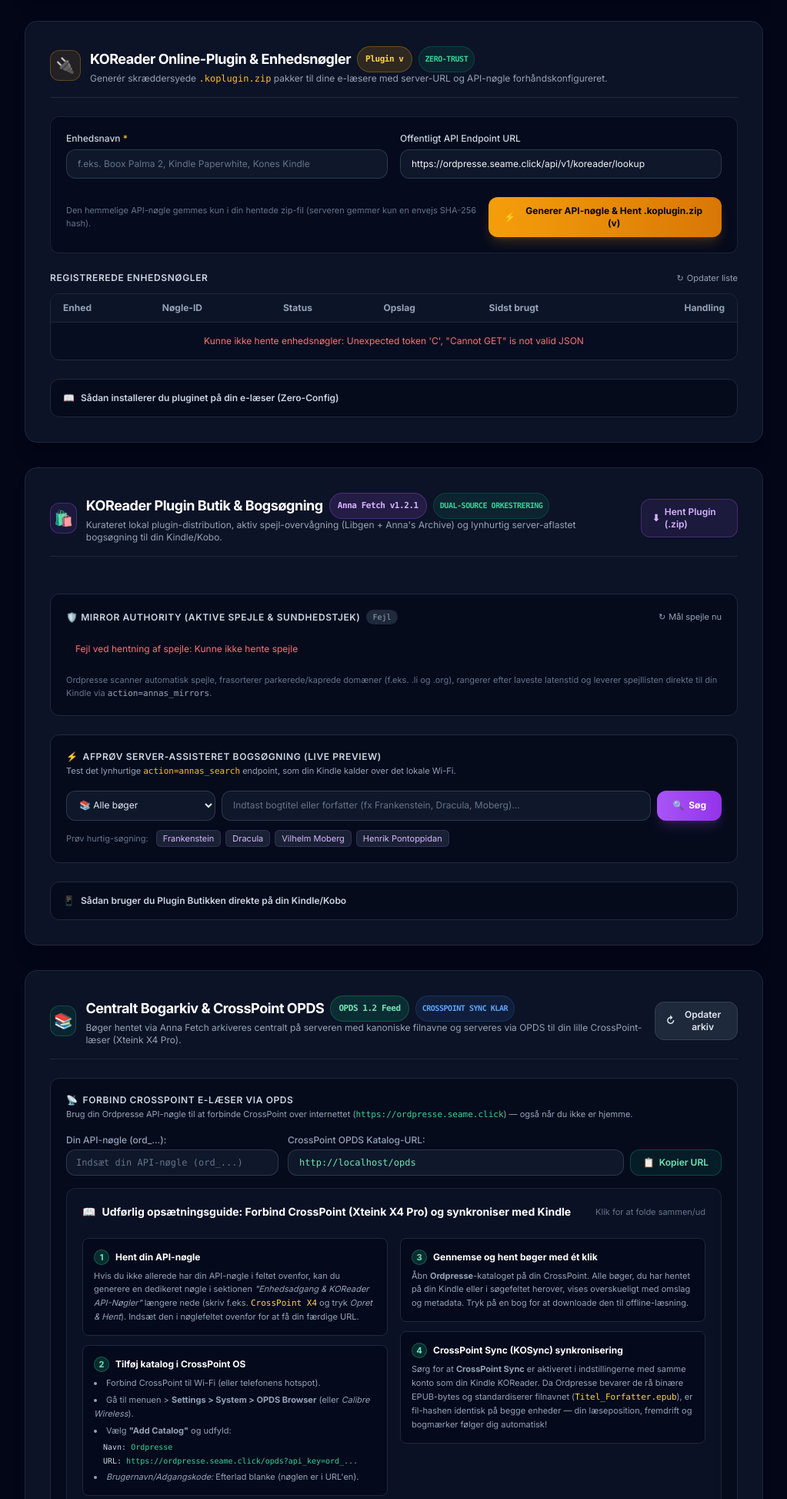
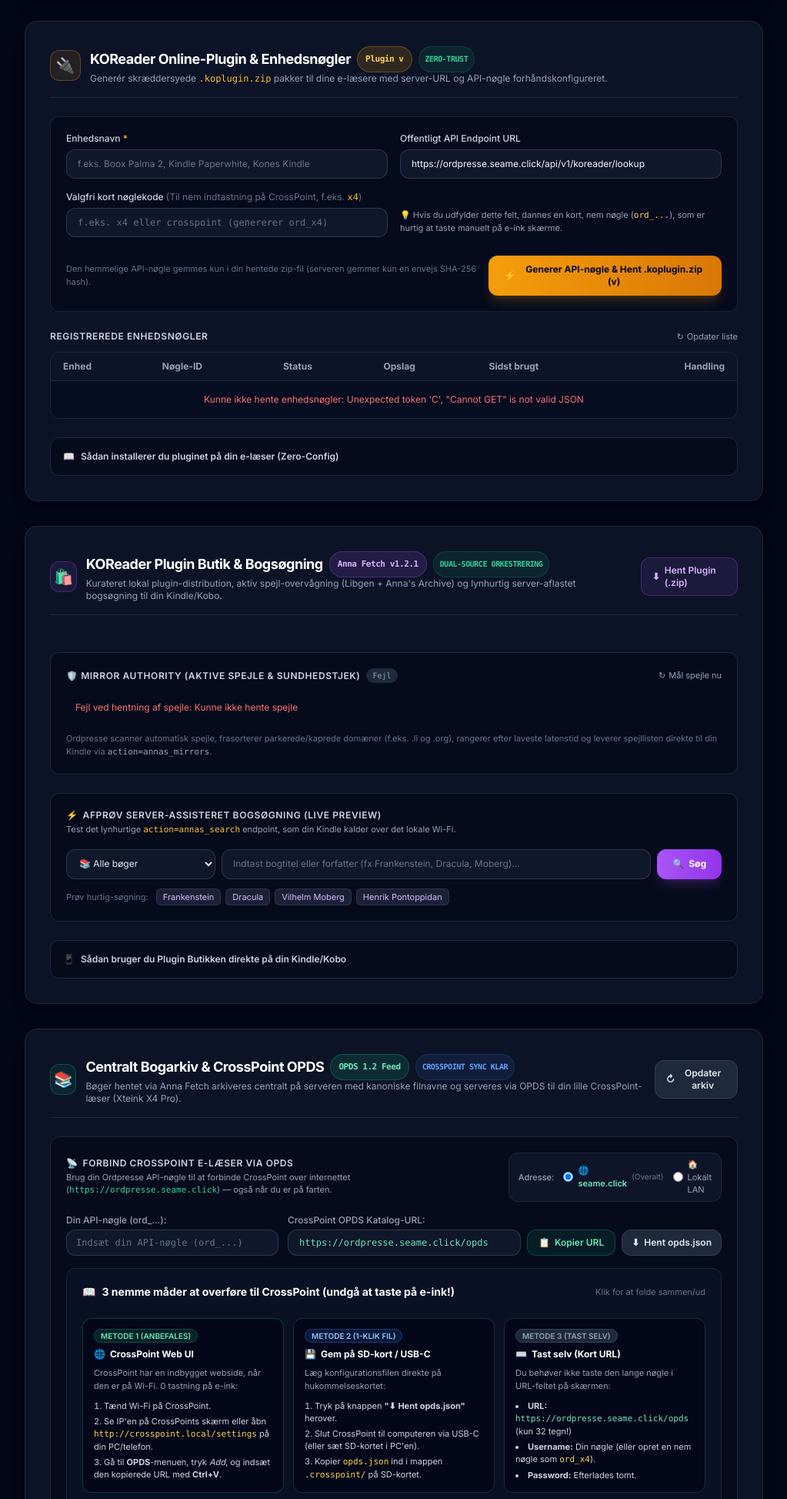
Before and after one commit to massovercharge/ordpresse, a Python web app: template src/ordpresse/web/templates/index.html in a window 1280 px wide. Shown: the part 2222-4169 px from the top of the page at 77% size, without its empty margins (128-1151 px from the left). Run offline with Jinja, Linux system fonts and the light colour scheme; the template is opened without the code that fills it, so the values that code supplies are empty; some libraries are stand-ins or nearby versions.

Commit message:
feat(crosspoint): add 1-click opds.json download, custom key support, and force public host default

```diff
--- a/src/ordpresse/web/app.py
+++ b/src/ordpresse/web/app.py
@@ -902,6 +902,7 @@
 class ProvisionKeyPayload(BaseModel):
     device_name: str = Field(..., min_length=1, max_length=100)
     endpoint_url: Optional[str] = "https://ordpresse.seame.click/api/v1/koreader/lookup"
+    custom_key: Optional[str] = None
 
 
 @app.get("/api/v1/koreader/lookup")
@@ -1127,7 +1128,7 @@
 
     endpoint_url = (payload.endpoint_url or "").strip() or "https://ordpresse.seame.click/api/v1/koreader/lookup"
     db = Database()
-    raw_key, key_row = db.create_api_key(name)
+    raw_key, key_row = db.create_api_key(name, custom_key=payload.custom_key)
     zip_bytes = build_koplugin_zip(name, raw_key, endpoint_url)
     slug = slugify_device_name(name)
 
--- a/src/ordpresse/web/templates/index.html
+++ b/src/ordpresse/web/templates/index.html
@@ -584,6 +584,23 @@
                     </div>
                 </div>
 
+                <div class="grid grid-cols-1 sm:grid-cols-2 gap-4">
+                    <div>
+                        <label for="custom-key-input" class="block text-xs font-medium text-slate-300 mb-1.5">
+                            Valgfri kort nøglekode <span class="text-slate-500 font-normal">(Til nem indtastning på CrossPoint, f.eks. <code class="text-amber-400 font-mono">x4</code>)</span>
+                        </label>
+                        <input
+                            type="text"
+                            id="custom-key-input"
+                            placeholder="f.eks. x4 eller crosspoint (genererer ord_x4)"
+                            class="w-full px-3.5 py-2.5 bg-slate-900 border border-slate-700/80 rounded-xl text-xs font-mono text-slate-100 placeholder-slate-500 focus:outline-none focus:border-amber-500 focus:ring-1 focus:ring-amber-500 transition-colors"
+                        >
+                    </div>
+                    <div class="flex items-center text-[11px] text-slate-400 pt-5">
+                        <span>💡 Hvis du udfylder dette felt, dannes en kort, nem nøgle (<code class="text-amber-300 font-mono">ord_...</code>), som er hurtig at taste manuelt på e-ink skærme.</span>
+                    </div>
+                </div>
+
                 <div class="flex items-center justify-between pt-2">
                     <p class="text-[11px] text-slate-500">
                         Den hemmelige API-nøgle gemmes kun i din hentede zip-fil (serveren gemmer kun en envejs SHA-256 hash).
@@ -840,13 +857,29 @@
 
             <!-- OPDS Integration & CrossPoint Setup Card -->
             <div class="bg-slate-950/60 p-5 rounded-xl border border-slate-800 space-y-4">
-                <div>
-                    <h4 class="text-xs font-semibold text-slate-300 uppercase tracking-wider flex items-center gap-1.5">
-                        <span>📡</span> <span>Forbind CrossPoint E-Læser via OPDS</span>
-                    </h4>
-                    <p class="text-[11px] text-slate-400 mt-0.5">
-                        Brug din Ordpresse API-nøgle til at forbinde CrossPoint over internettet (<code class="text-emerald-400 font-mono">https://ordpresse.seame.click</code>) &mdash; også når du ikke er hjemme.
-                    </p>
+                <div class="flex flex-col sm:flex-row sm:items-center justify-between gap-3">
+                    <div>
+                        <h4 class="text-xs font-semibold text-slate-300 uppercase tracking-wider flex items-center gap-1.5">
+                            <span>📡</span> <span>Forbind CrossPoint E-Læser via OPDS</span>
+                        </h4>
+                        <p class="text-[11px] text-slate-400 mt-0.5">
+                            Brug din Ordpresse API-nøgle til at forbinde CrossPoint over internettet (<code class="text-emerald-400 font-mono">https://ordpresse.seame.click</code>) &mdash; også når du er på farten.
+                        </p>
+                    </div>
+
+                    <!-- Host Selector: Force seame.click by default -->
+                    <div class="flex items-center gap-3 bg-slate-900/90 px-3 py-1.5 rounded-xl border border-slate-800 text-[11px]">
+                        <span class="text-slate-400 font-medium">Adresse:</span>
+                        <label class="inline-flex items-center gap-1.5 cursor-pointer">
+                            <input type="radio" name="opds-host-mode" id="host-mode-public" value="https://ordpresse.seame.click" checked class="text-emerald-500 focus:ring-emerald-500">
+                            <span class="text-emerald-300 font-semibold">🌐 seame.click</span>
+                            <span class="text-slate-500 text-[10px] hidden sm:inline">(Overalt)</span>
+                        </label>
+                        <label class="inline-flex items-center gap-1.5 cursor-pointer">
+                            <input type="radio" name="opds-host-mode" id="host-mode-local" value="http://192.168.50.5:18088" class="text-slate-400 focus:ring-slate-500">
+                            <span class="text-slate-400">🏠 Lokalt LAN</span>
+                        </label>
+                    </div>
                 </div>
 
                 <div class="grid grid-cols-1 md:grid-cols-12 gap-3 items-end">
@@ -861,7 +894,7 @@
                     </div>
                     <div class="md:col-span-8 space-y-1">
                         <label for="opds-feed-url-input" class="block text-xs font-medium text-slate-400">CrossPoint OPDS Katalog-URL:</label>
-                        <div class="flex gap-2">
+                        <div class="flex flex-wrap sm:flex-nowrap gap-2">
                             <input
                                 type="text"
                                 id="opds-feed-url-input"
@@ -872,9 +905,18 @@
                             <button
                                 type="button"
                                 id="copy-opds-url-btn"
-                                class="px-4 py-2 bg-emerald-500/10 hover:bg-emerald-500/20 text-emerald-300 border border-emerald-500/30 font-semibold text-xs rounded-xl transition-all flex items-center gap-1.5 cursor-pointer active:scale-95"
+                                class="px-3.5 py-2 bg-emerald-500/10 hover:bg-emerald-500/20 text-emerald-300 border border-emerald-500/30 font-semibold text-xs rounded-xl transition-all flex items-center gap-1.5 cursor-pointer active:scale-95 shrink-0"
+                                title="Kopier komplet OPDS URL til udklipsholderen"
                             >
                                 <span>📋</span> <span id="copy-opds-label">Kopier URL</span>
+                            </button>
+                            <button
+                                type="button"
+                                id="download-opds-json-btn"
+                                class="px-3 py-2 bg-slate-800 hover:bg-slate-700 text-slate-200 border border-slate-700 font-semibold text-xs rounded-xl transition-all flex items-center gap-1.5 cursor-pointer active:scale-95 shrink-0"
+                                title="Hent opds.json til at lægge direkte i .crosspoint/ på SD-kortet"
+                            >
+                                <span>⬇</span> <span>Hent opds.json</span>
                             </button>
                         </div>
                     </div>
@@ -884,65 +926,70 @@
                 <details open class="bg-slate-900/60 rounded-xl p-4 sm:p-5 border border-slate-800/80 text-xs space-y-4 text-slate-300">
                     <summary class="font-bold text-sm text-white cursor-pointer hover:text-emerald-300 select-none flex items-center justify-between">
                         <div class="flex items-center gap-2">
-                            <span>📖</span> <span>Udførlig opsætningsguide: Forbind CrossPoint (Xteink X4 Pro) og synkroniser med Kindle</span>
+                            <span>📖</span> <span>3 nemme måder at overføre til CrossPoint (undgå at taste på e-ink!)</span>
                         </div>
                         <span class="text-[11px] text-slate-500 font-normal">Klik for at folde sammen/ud</span>
                     </summary>
 
-                    <div class="grid grid-cols-1 md:grid-cols-2 gap-4 pt-2">
-                        <!-- Step 1 & 2 -->
-                        <div class="space-y-3">
-                            <div class="p-3.5 rounded-lg bg-slate-950/70 border border-slate-800 space-y-1.5">
-                                <div class="flex items-center gap-2 font-bold text-white text-xs">
-                                    <span class="w-5 h-5 rounded-full bg-emerald-500/20 text-emerald-300 border border-emerald-500/40 flex items-center justify-center text-[11px]">1</span>
-                                    <span>Hent din API-nøgle</span>
-                                </div>
-                                <p class="text-slate-400 text-[11px] leading-relaxed">
-                                    Hvis du ikke allerede har din API-nøgle i feltet ovenfor, kan du generere en dedikeret nøgle i sektionen <em>"Enhedsadgang &amp; KOReader API-Nøgler"</em> længere nede (skriv f.eks. <code class="text-amber-300 font-mono">CrossPoint X4</code> og tryk <em>Opret &amp; Hent</em>). Indsæt den i nøglefeltet ovenfor for at få din færdige URL.
-                                </p>
-                            </div>
-
-                            <div class="p-3.5 rounded-lg bg-slate-950/70 border border-slate-800 space-y-1.5">
-                                <div class="flex items-center gap-2 font-bold text-white text-xs">
-                                    <span class="w-5 h-5 rounded-full bg-emerald-500/20 text-emerald-300 border border-emerald-500/40 flex items-center justify-center text-[11px]">2</span>
-                                    <span>Tilføj katalog i CrossPoint OS</span>
-                                </div>
-                                <ul class="list-disc list-inside text-slate-400 text-[11px] space-y-1 leading-relaxed">
-                                    <li>Forbind CrossPoint til Wi-Fi (eller telefonens hotspot).</li>
-                                    <li>Gå til menuen &gt; <strong>Settings &gt; System &gt; OPDS Browser</strong> (eller <em>Calibre Wireless</em>).</li>
-                                    <li>Vælg <strong>"Add Catalog"</strong> og udfyld:
-                                        <div class="mt-1 pl-3 space-y-0.5 font-mono text-[10px] text-slate-300">
-                                            <div>Navn: <span class="text-emerald-400">Ordpresse</span></div>
-                                            <div class="break-all">URL: <span class="text-emerald-400">https://ordpresse.seame.click/opds?api_key=ord_...</span></div>
-                                        </div>
-                                    </li>
-                                    <li><em>Brugernavn/Adgangskode:</em> Efterlad blanke (nøglen er i URL'en).</li>
-                                </ul>
-                            </div>
+                    <!-- Methods Carousel / Grid -->
+                    <div class="grid grid-cols-1 md:grid-cols-3 gap-3 pt-2">
+                        <!-- Method 1: Web UI -->
+                        <div class="p-3.5 rounded-xl bg-slate-950/80 border border-emerald-500/30 space-y-2 relative">
+                            <span class="text-[10px] bg-emerald-500/15 text-emerald-300 border border-emerald-500/30 px-2 py-0.5 rounded-full font-semibold uppercase">Metode 1 (Anbefales)</span>
+                            <h5 class="text-xs font-bold text-white flex items-center gap-1.5">
+                                <span>🌐</span> <span>CrossPoint Web UI</span>
+                            </h5>
+                            <p class="text-[11px] text-slate-400 leading-relaxed">
+                                CrossPoint har en indbygget webside, når den er på Wi-Fi. 0 tastning på e-ink:
+                            </p>
+                            <ol class="list-decimal list-inside text-[11px] text-slate-300 space-y-1">
+                                <li>Tænd Wi-Fi på CrossPoint.</li>
+                                <li>Se IP'en på CrossPoints skærm eller åbn <code class="text-amber-300 font-mono">http://crosspoint.local/settings</code> på din PC/telefon.</li>
+                                <li>Gå til <strong>OPDS</strong>-menuen, tryk <em>Add</em>, og indsæt den kopierede URL med <strong>Ctrl+V</strong>.</li>
+                            </ol>
                         </div>
 
-                        <!-- Step 3 & 4 -->
-                        <div class="space-y-3">
-                            <div class="p-3.5 rounded-lg bg-slate-950/70 border border-slate-800 space-y-1.5">
-                                <div class="flex items-center gap-2 font-bold text-white text-xs">
-                                    <span class="w-5 h-5 rounded-full bg-emerald-500/20 text-emerald-300 border border-emerald-500/40 flex items-center justify-center text-[11px]">3</span>
-                                    <span>Gennemse og hent bøger med ét klik</span>
-                                </div>
-                                <p class="text-slate-400 text-[11px] leading-relaxed">
-                                    Åbn <strong>Ordpresse</strong>-kataloget på din CrossPoint. Alle bøger, du har hentet på din Kindle eller i søgefeltet herover, vises overskueligt med omslag og metadata. Tryk på en bog for at downloade den til offline-læsning.
-                                </p>
-                            </div>
-
-                            <div class="p-3.5 rounded-lg bg-slate-950/70 border border-slate-800 space-y-1.5">
-                                <div class="flex items-center gap-2 font-bold text-white text-xs">
-                                    <span class="w-5 h-5 rounded-full bg-emerald-500/20 text-emerald-300 border border-emerald-500/40 flex items-center justify-center text-[11px]">4</span>
-                                    <span>CrossPoint Sync (KOSync) synkronisering</span>
-                                </div>
-                                <p class="text-slate-400 text-[11px] leading-relaxed">
-                                    Sørg for at <strong>CrossPoint Sync</strong> er aktiveret i indstillingerne med samme konto som din Kindle KOReader. Da Ordpresse bevarer de rå binære EPUB-bytes og standardiserer filnavnet (<code class="text-amber-300 font-mono">Titel_Forfatter.epub</code>), er fil-hashen identisk på begge enheder — din læseposition, fremdrift og bogmærker følger dig automatisk!
-                                </p>
-                            </div>
+                        <!-- Method 2: SD card opds.json -->
+                        <div class="p-3.5 rounded-xl bg-slate-950/80 border border-slate-800 space-y-2">
+                            <span class="text-[10px] bg-blue-500/15 text-blue-300 border border-blue-500/30 px-2 py-0.5 rounded-full font-semibold uppercase">Metode 2 (1-klik fil)</span>
+                            <h5 class="text-xs font-bold text-white flex items-center gap-1.5">
+                                <span>💾</span> <span>Gem på SD-kort / USB-C</span>
+                            </h5>
+                            <p class="text-[11px] text-slate-400 leading-relaxed">
+                                Læg konfigurationsfilen direkte på hukommelseskortet:
+                            </p>
+                            <ol class="list-decimal list-inside text-[11px] text-slate-300 space-y-1">
+                                <li>Tryk på knappen <strong>"⬇ Hent opds.json"</strong> herover.</li>
+                                <li>Slut CrossPoint til computeren via USB-C (eller sæt SD-kortet i PC'en).</li>
+                                <li>Kopier <code class="text-amber-300 font-mono">opds.json</code> ind i mappen <code class="text-amber-300 font-mono">.crosspoint/</code> på SD-kortet.</li>
+                            </ol>
                         </div>
+
+                        <!-- Method 3: Short key / Manual -->
+                        <div class="p-3.5 rounded-xl bg-slate-950/80 border border-slate-800 space-y-2">
+                            <span class="text-[10px] bg-slate-800 text-slate-400 border border-slate-700 px-2 py-0.5 rounded-full font-semibold uppercase">Metode 3 (Tast selv)</span>
+                            <h5 class="text-xs font-bold text-white flex items-center gap-1.5">
+                                <span>⌨️</span> <span>Tast selv (Kort URL)</span>
+                            </h5>
+                            <p class="text-[11px] text-slate-400 leading-relaxed">
+                                Du behøver ikke taste den lange nøgle i URL-feltet på skærmen:
+                            </p>
+                            <ul class="list-disc list-inside text-[11px] text-slate-300 space-y-1">
+                                <li><strong>URL:</strong> <code class="text-emerald-300 font-mono">https://ordpresse.seame.click/opds</code> (kun 32 tegn!)</li>
+                                <li><strong>Username:</strong> Din nøgle (eller opret en nem nøgle som <code class="text-amber-300 font-mono">ord_x4</code>).</li>
+                                <li><strong>Password:</strong> Efterlades tomt.</li>
+                            </ul>
+                        </div>
+                    </div>
+
+                    <!-- Sync notice -->
+                    <div class="p-3.5 rounded-xl bg-slate-950/70 border border-slate-800 space-y-1.5 text-xs">
+                        <div class="flex items-center gap-2 font-bold text-white">
+                            <span>🔄</span> <span>CrossPoint Sync (KOSync) synkronisering</span>
+                        </div>
+                        <p class="text-slate-400 text-[11px] leading-relaxed">
+                            Sørg for at <strong>CrossPoint Sync</strong> er aktiveret i indstillingerne med samme KOSync-konto som på din Kindle KOReader. Da Ordpresse altid serverer den rå, uændrede binære EPUB-fil og standardiserede filnavne (<code class="text-amber-300 font-mono">Titel_Forfatter.epub</code>), er fil-hashen 100% identisk på begge enheder — dine læste sider, procent og bogmærker synkroniseres automatisk!
+                        </p>
                     </div>
 
                     <!-- Security & Privacy note -->
@@ -1723,12 +1770,16 @@
                 provisionFeedback.textContent = '⚡ Genererer API-nøgle og pakker ordpresse.koplugin.zip...';
 
                 try {
+                    const customKeyEl = document.getElementById('custom-key-input');
+                    const customKeyVal = customKeyEl ? customKeyEl.value.trim() : null;
+
                     const res = await fetch('/api/v1/keys/provision', {
                         method: 'POST',
                         headers: { 'Content-Type': 'application/json' },
                         body: JSON.stringify({
                             device_name: deviceName,
-                            endpoint_url: endpointUrl
+                            endpoint_url: endpointUrl,
+                            custom_key: customKeyVal || undefined
                         })
                     });
 
@@ -2006,18 +2057,54 @@
         const copyOpdsUrlBtn = document.getElementById('copy-opds-url-btn');
         const copyOpdsLabel = document.getElementById('copy-opds-label');
 
+        const downloadOpdsJsonBtn = document.getElementById('download-opds-json-btn');
+
         function updateOpdsUrl() {
             if (!opdsFeedUrlInput) return;
-            const origin = window.location.origin || 'https://ordpresse.seame.click';
+            const hostRadio = document.querySelector('input[name="opds-host-mode"]:checked');
+            const baseHost = (hostRadio ? hostRadio.value : null) || 'https://ordpresse.seame.click';
             const keyVal = opdsApiKeyInput ? opdsApiKeyInput.value.trim() : '';
             if (keyVal) {
-                opdsFeedUrlInput.value = `${origin}/opds?api_key=${encodeURIComponent(keyVal)}`;
+                opdsFeedUrlInput.value = `${baseHost}/opds?api_key=${encodeURIComponent(keyVal)}`;
                 try {
                     localStorage.setItem('ordpresse_api_key', keyVal);
                 } catch(e) {}
             } else {
-                opdsFeedUrlInput.value = `${origin}/opds`;
-            }
+                opdsFeedUrlInput.value = `${baseHost}/opds`;
+            }
+        }
+
+        document.querySelectorAll('input[name="opds-host-mode"]').forEach(r => {
+            r.addEventListener('change', updateOpdsUrl);
+        });
+
+        if (downloadOpdsJsonBtn) {
+            downloadOpdsJsonBtn.addEventListener('click', () => {
+                const hostRadio = document.querySelector('input[name="opds-host-mode"]:checked');
+                const baseHost = (hostRadio ? hostRadio.value : null) || 'https://ordpresse.seame.click';
+                const keyVal = opdsApiKeyInput ? opdsApiKeyInput.value.trim() : '';
+                const url = keyVal ? `${baseHost}/opds?api_key=${encodeURIComponent(keyVal)}` : `${baseHost}/opds`;
+
+                const opdsConfig = [
+                    {
+                        "name": "Ordpresse",
+                        "url": url,
+                        "username": "",
+                        "password": "",
+                        "filenameFormat": "title_author"
+                    }
+                ];
+
+                const blob = new Blob([JSON.stringify(opdsConfig, null, 2)], { type: 'application/json' });
+                const blobUrl = URL.createObjectURL(blob);
+                const a = document.createElement('a');
+                a.href = blobUrl;
+                a.download = 'opds.json';
+                document.body.appendChild(a);
+                a.click();
+                a.remove();
+                URL.revokeObjectURL(blobUrl);
+            });
         }
 
         if (opdsApiKeyInput) {
```
Also changed, not shown: src/ordpresse/db.py (+26 -11 lines), tests/test_opds_and_books.py (+12 -0 lines).
